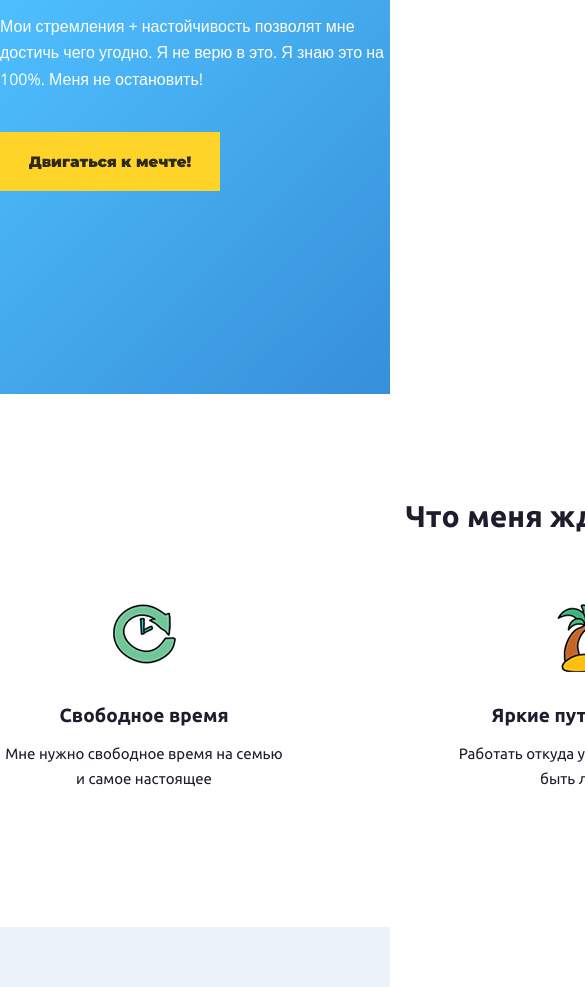
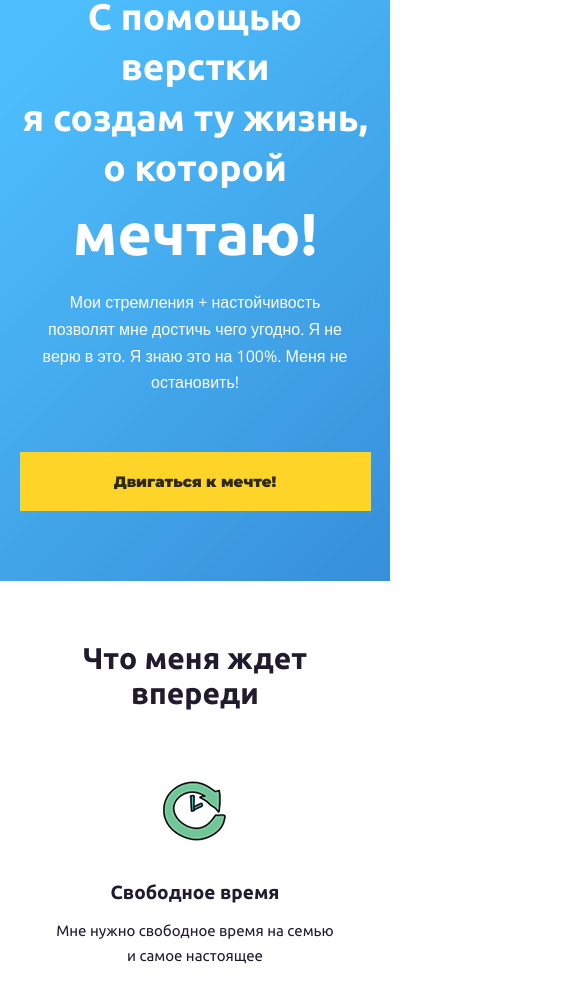
Before and after one commit to Meruem1802/highway_to_the_future_HTML_CSS, a plain HTML site: page index.html in a window 390 px wide. Shown: the part 421-1408 px from the top of the page, 585 px wide, since content can reach past the window. Drawn offline with nearby package versions, Linux system fonts and the light colour scheme.

Commit message:
added adaptability

```diff
--- a/index.html
+++ b/index.html
@@ -3,7 +3,7 @@
 <head>
     <meta charset="UTF-8">
     <meta http-equiv="X-UA-Compatible" content="IE=edge">
-    <meta name="viewport" content="width=device-width, initial-scale=1.0">
+    <meta name="viewport" content="width=device-width, initial-scale=1.0, shrink-to-fit=no">
     <link rel="preconnect" href="https://fonts.googleapis.com">
     <link rel="preconnect" href="https://fonts.gstatic.com" crossorigin>
     <link href="https://fonts.googleapis.com/css2?family=Montserrat:wght@900&family=Open+Sans&family=Ubuntu:wght@400;700&display=swap" rel="stylesheet">
@@ -17,8 +17,9 @@
             <div class="wrapper">
                 <div class="intro">
                     <h1 class="title">
-                        С помощью верстки<br>
-                        я создам ту жизнь, о которой<br><span>мечтаю!</span>
+                        С помощью верстки
+                        <br>я создам ту жизнь, о которой
+                        <br><span>мечтаю!</span>
                     </h1>
                     <p class="intro-content">
                         Мои стремления + настойчивость позволят мне достичь чего угодно.
--- a/styles/style.css
+++ b/styles/style.css
@@ -82,10 +82,6 @@ p {
 .header .btn {
     width: 220px;
     margin-top: 40px;
-}
-
-.journey {
-    right: -60px;
 }
 
 /* section futute */
@@ -179,3 +175,81 @@ p {
     color: #fff;
     font-size: 14px;
 }
+
+
+/* Responsive */
+
+/* 993px - 1200px */
+@media screen and (max-width: 1200px) {
+    .container {
+        width: 960px;
+    }
+
+    .intro-content {
+        width: 300px;
+    }
+}
+
+/* 769px - 992px */
+@media screen and (max-width: 992px) {
+    .container {
+        width: 720px;
+    }
+
+    .header .container{
+        padding-top: 50px;
+    }
+
+    .wrapper {
+        flex-direction: column-reverse;
+        margin: 0;
+    }
+
+    .intro {
+        display: flex;
+        flex-direction: column;
+        text-align: center;
+        align-items: center;
+    }
+
+    .intro-content {
+        width: 90%;
+    }
+}
+
+/* 577px - 768px */
+@media screen and (max-width: 768px) {
+    .container {
+        width: 540px;
+    }
+
+    .header .container {
+        padding-top: 20px;
+    }
+
+    .journey, .header .btn, .form .btn, .input {
+        width: 100%;
+    }
+
+    .future .container {
+        padding-top: 60px;
+        padding-bottom: 80px;
+    }
+
+    .advantages {
+        flex-direction: column;
+        align-items: center;
+    }
+
+    .advantage {
+        width: 80%;
+        margin-bottom: 40px;
+    }
+}
+
+/* < 576px */
+@media screen and (max-width: 576px) {
+    .container {
+        width: 90%;
+    }
+}
```
